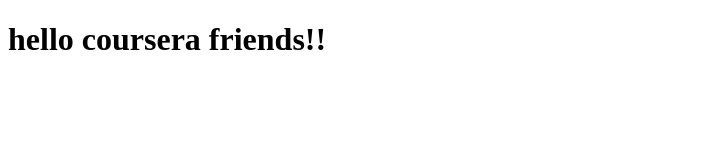
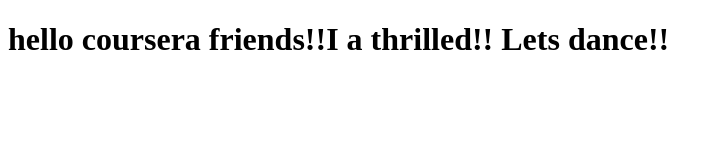
Before and after one commit to Aarohi2110/coursera-test1, a plain HTML site: page index.html in a window 1280 px wide. Shown: the whole page, without its empty margins (0-721 px from the left). Drawn offline with Linux system fonts and the light colour scheme.

Commit message:
Next version

```diff
--- a/index.html
+++ b/index.html
@@ -5,6 +5,6 @@
     <title>Hello coursera</title>
   </head>
   <body>
-    <h1>hello coursera friends!!</h1>
+    <h1>hello coursera friends!!I a thrilled!! Lets dance!!</h1>
   </body>
 </html>
```
